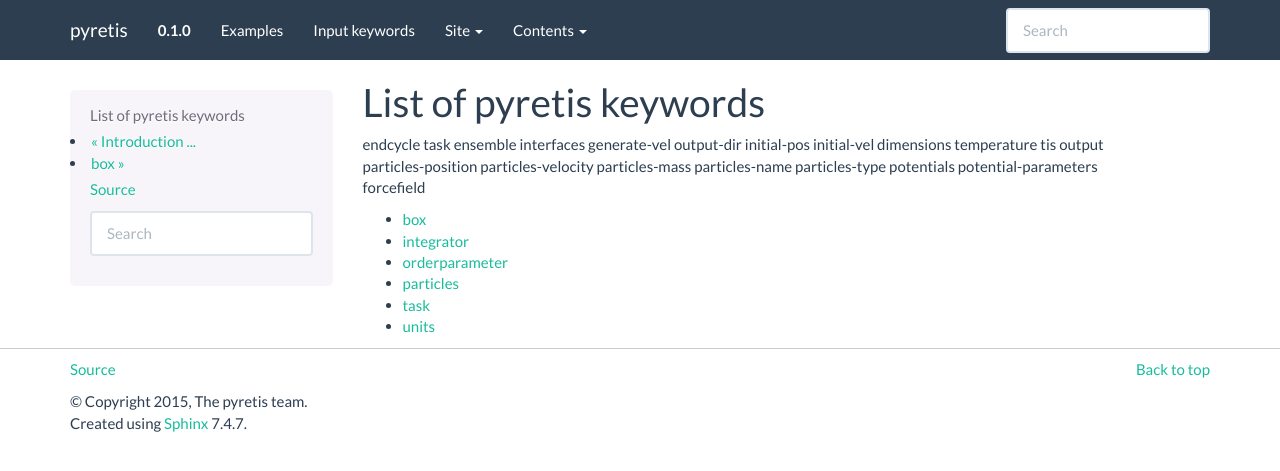
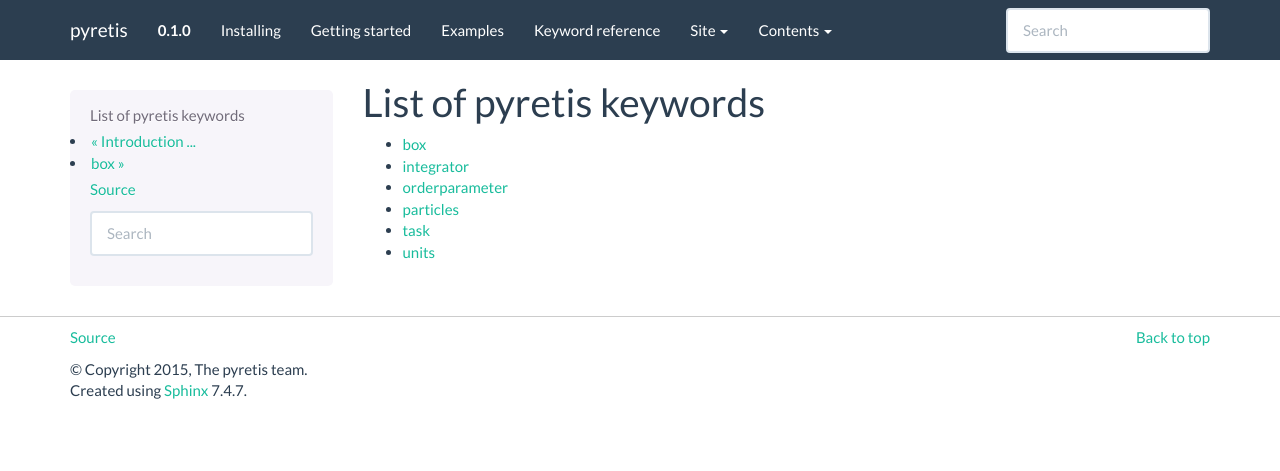
Before and after one commit to jonasjaeger-sci/mod905, a Sphinx documentation site: the page built from docs/user/keywords/keywords.rst, in a window 1280 px wide. Shown: the top 471 px of the page. Built offline with Sphinx 7.4.7, drawn with Linux system fonts in a browser that asks for light colours.

Commit message:
Updated navbar again.

```diff
--- a/docs/conf.py
+++ b/docs/conf.py
@@ -139,8 +139,10 @@
     # Render the next and previous page links in navbar. (Default: true)
     'navbar_sidebarrel': False,
     'navbar_links': [#("About", "about/index"),
+                     ("Installing", "user/install"),
+                     ("Getting started", "user/getting-started"),
                      ("Examples", "examples/index"),
-                     ("Input keywords", "user/keywords/keywords"),
+                     ("Keyword reference", "user/keywords/keywords"),
                      #("API", "api/pyretis"),
                      #("Developer guide", "developer/index")],
                     ],
--- a/docs/user/keywords/keywords.rst
+++ b/docs/user/keywords/keywords.rst
@@ -1,27 +1,5 @@
 List of pyretis keywords
 ========================
-
-endcycle
-task
-ensemble
-interfaces
-generate-vel
-output-dir
-initial-pos
-initial-vel
-dimensions
-temperature
-tis
-output
-particles-position
-particles-velocity
-particles-mass
-particles-name
-particles-type
-potentials
-potential-parameters
-forcefield
-
 
 .. toctree::
     :maxdepth: 1
```
